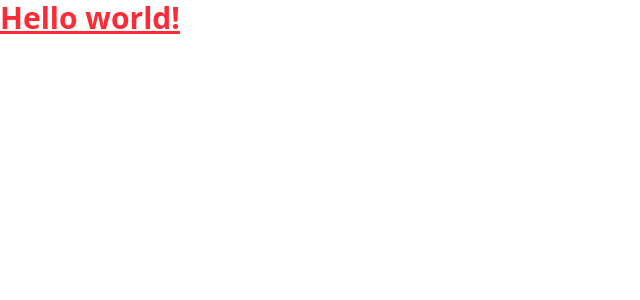
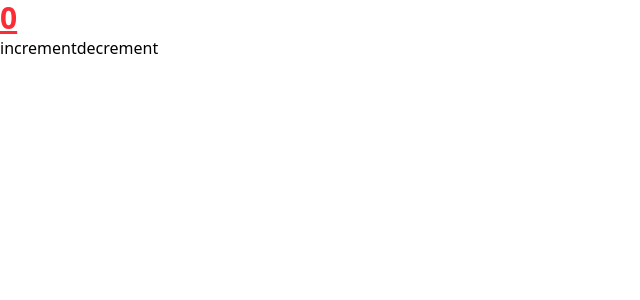
Before and after one commit to dozothebozo/pomodoro, a React (Vite) app: page / in a window 1280 px wide. Shown: the top 300 px of the page, without its empty margins (0-640 px from the left). Built offline with nearby package versions, Linux system fonts and the light colour scheme.

Commit message:
feat: add zustand & test usage

```diff
--- a/package.json
+++ b/package.json
@@ -13,7 +13,8 @@
     "@tailwindcss/vite": "^4.0.15",
     "react": "^19.0.0",
     "react-dom": "^19.0.0",
-    "tailwindcss": "^4.0.15"
+    "tailwindcss": "^4.0.15",
+    "zustand": "^5.0.3"
   },
   "devDependencies": {
     "@eslint/js": "^9.21.0",
--- a/src/App.tsx
+++ b/src/App.tsx
@@ -1,9 +1,17 @@
+import { useCountStore } from "./store"
+
 function App() {
+  const count = useCountStore((state) => state.count)
+  const increment = useCountStore((state) => state.increment)
+  const decrement = useCountStore((state) => state.decrement)
+
   return (
     <>
       <h1 className="text-3xl font-bold underline text-red-500">
-        Hello world!
+        {count}
       </h1>
+      <button onClick={increment}>increment</button>
+      <button onClick={decrement}>decrement</button>
     </>
   )
 }
--- /dev/null
+++ b/src/store.ts
@@ -0,0 +1,24 @@
+import { create } from "zustand";
+
+type State = {
+  count: number
+}
+
+type Actions = {
+  increment: () => void
+  decrement: () => void
+}
+
+export const useCountStore = create<State & Actions>((set) => ({
+  count: 0,
+  increment: () => {
+    set((state) => ({
+      count: state.count + 1
+    }))
+  },
+  decrement: () => {
+    set((state) => ({
+      count: state.count - 1
+    }))
+  },
+}))
```
Also changed, not shown: 1 other file (tests, documents, lock files or other folders).
